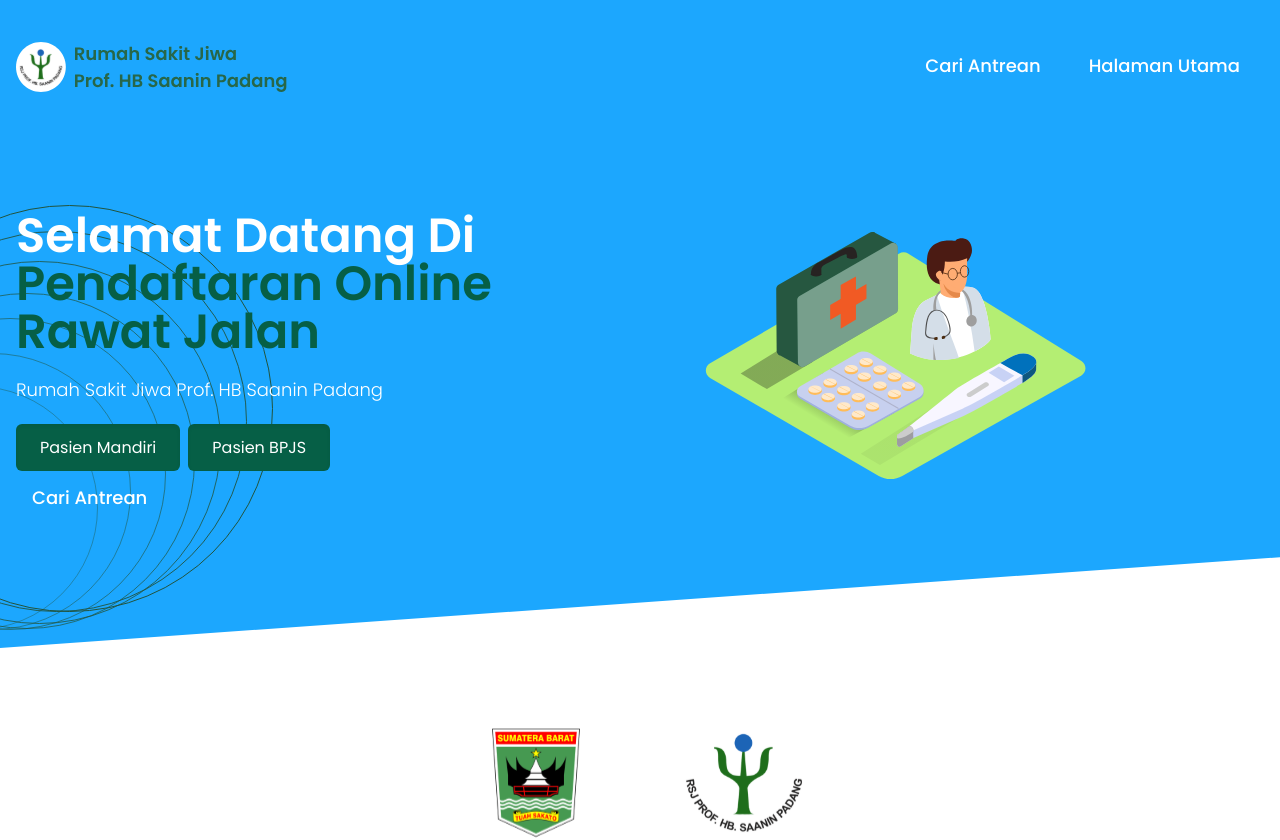
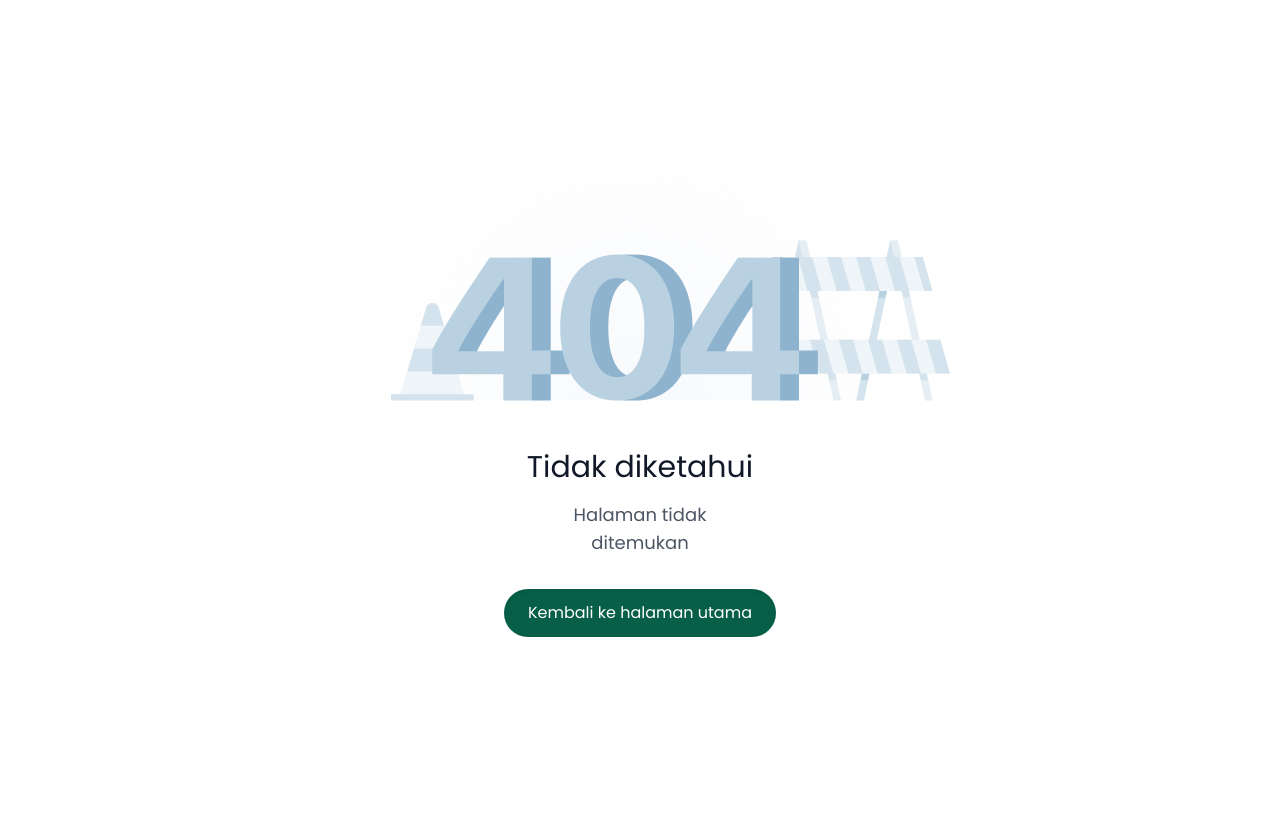
Before and after one commit to bebbyilham/pendaftaran-online-simrsj, a React (Create React App) app: page / in a window 1280 px wide. Shown: the top 840 px of the page. After the commit the page ends 800 px from the top, so only its background shows below. Built offline with nearby package versions, Linux system fonts and the light colour scheme.

Commit message:
240822 1520 homepage

```diff
--- a/src/App.js
+++ b/src/App.js
@@ -47,7 +47,6 @@ function App() {
     <>
       <Router history={history}>
         <Switch>
-          <GuestRoute path="/" component={Frontpage}></GuestRoute>
           <GuestRoute path="/home" component={Frontpage}></GuestRoute>
           {/* <GuestRoute
             path="/syaratketentuan"
```
